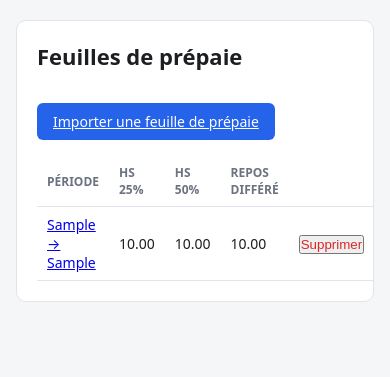
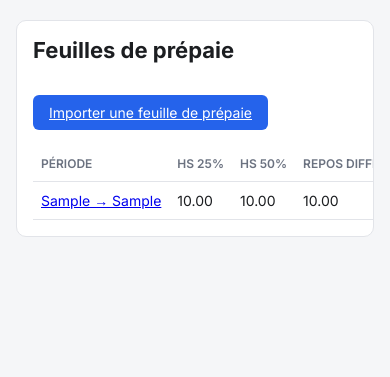
Before and after one commit to thom69170/ordre_de_travail_sauvegarde, a FastAPI app: template web/app/templates/payslips.html in a window 390 px wide. Shown: the top 377 px of the page. Run offline with FastAPI, Linux system fonts and the light colour scheme; the template is opened without the code that fills it: most values are stand-ins (such as "Sample title", 1, 10 or a date in 2020); parts of the project's set-up code (start-up, migrations or seed data) failed here and were passed over; some libraries are stand-ins or nearby versions.

Commit message:
Corrige l'affichage mobile (police forcée, nav repliable, tableaux scrollables)
La police "system-ui" héritait du réglage de police du téléphone (ex: police
manuscrite sur certains Android/MIUI) au lieu d'un rendu cohérent. Charge
Inter via Google Fonts à la place. Le menu devient un menu hamburger sous
640px, et les tableaux larges (historique, stats) défilent horizontalement
au lieu de faire déborder/wrapper le texte.

Co-Authored-By: Claude Sonnet 5 <noreply@anthropic.com>

```diff
--- a/web/app/static/style.css
+++ b/web/app/static/style.css
@@ -15,34 +15,75 @@
 
 body {
   margin: 0;
-  font-family: system-ui, -apple-system, "Segoe UI", Roboto, sans-serif;
+  /* Police explicite (Inter, chargée via Google Fonts) : "system-ui" hérite sinon de la police
+     choisie par l'utilisateur dans les réglages de son téléphone (ex: police "manuscrite" sur
+     certains Android/MIUI), ce qui rend l'appli illisible sans qu'on puisse le prévoir. */
+  font-family: 'Inter', Arial, Helvetica, sans-serif;
   background: var(--bg);
   color: var(--text);
+  -webkit-text-size-adjust: 100%;
 }
 
 nav {
+  background: var(--card);
+  border-bottom: 1px solid var(--border);
+}
+
+.nav-top {
+  display: flex;
+  align-items: center;
+  justify-content: space-between;
+  padding: 12px 16px;
+}
+
+.nav-toggle {
+  display: none;
+  border: 1px solid var(--border);
+  background: transparent;
+  border-radius: 6px;
+  font-size: 18px;
+  padding: 4px 10px;
+  cursor: pointer;
+}
+
+.nav-links {
   display: flex;
   align-items: center;
   gap: 4px;
-  padding: 10px 16px;
-  background: var(--card);
-  border-bottom: 1px solid var(--border);
+  padding: 0 16px 10px;
   flex-wrap: wrap;
 }
 
-nav .brand { font-weight: 700; margin-right: 16px; }
+nav .brand { font-weight: 700; }
 nav a, nav button {
   color: var(--text);
   text-decoration: none;
-  padding: 8px 12px;
+  padding: 10px 12px;
   border-radius: 6px;
   font-size: 14px;
   border: none;
   background: transparent;
   cursor: pointer;
+  font-family: inherit;
 }
 nav a:hover, nav button:hover { background: var(--bg); }
 nav .spacer { flex: 1; }
+nav .nav-email { padding: 10px 4px; }
+
+@media (max-width: 640px) {
+  .nav-toggle { display: block; }
+  .nav-links {
+    display: none;
+    flex-direction: column;
+    align-items: stretch;
+    padding: 4px 8px 12px;
+  }
+  .nav-links.open { display: flex; }
+  .nav-links a, .nav-links button { text-align: left; padding: 12px; }
+  .nav-links .spacer { display: none; }
+  .nav-links form { width: 100%; }
+  .nav-links form button { width: 100%; text-align: left; }
+}
 
 main { max-width: 960px; margin: 0 auto; padding: 20px 16px 60px; }
 
@@ -85,10 +126,20 @@ textarea { min-height: 100px; font-family: ui-monospace, monospace; }
 .btn.danger { background: var(--danger); }
 .btn.secondary { background: transparent; color: var(--accent); border: 1px solid var(--accent); }
 
+table.kv td:first-child { white-space: normal; }
+table.kv td:last-child { white-space: nowrap; text-align: right; }
+
+.table-scroll { overflow-x: auto; margin: 0 -20px; padding: 0 20px; }
 table { width: 100%; border-collapse: collapse; font-size: 14px; }
-th, td { text-align: left; padding: 8px 10px; border-bottom: 1px solid var(--border); }
+th, td { text-align: left; padding: 8px 10px; border-bottom: 1px solid var(--border); white-space: nowrap; }
 th { color: var(--muted); font-weight: 600; font-size: 12px; text-transform: uppercase; }
 tr.last-minute { background: #fef3c7; }
+
+@media (max-width: 640px) {
+  .card { padding: 16px; }
+  .table-scroll { margin: 0 -16px; padding: 0 16px; }
+  td, th { padding: 10px 8px; }
+}
 
 .error { color: var(--danger); font-size: 14px; margin-top: 8px; }
 .muted { color: var(--muted); font-size: 13px; }
@@ -106,3 +157,16 @@ tr.last-minute { background: #fef3c7; }
 .stat-tile .label { font-size: 12px; color: var(--muted); margin-top: 4px; }
 
 .actions-row { display: flex; gap: 8px; margin-top: 16px; }
+
+.row-actions { display: flex; align-items: center; gap: 14px; }
+.row-actions form { margin: 0; }
+.link-danger {
+  color: var(--danger);
+  background: none;
+  border: none;
+  padding: 0;
+  font-size: 14px;
+  font-family: inherit;
+  cursor: pointer;
+  text-decoration: underline;
+}
--- a/web/app/templates/base.html
+++ b/web/app/templates/base.html
@@ -4,21 +4,29 @@
   <meta charset="utf-8">
   <meta name="viewport" content="width=device-width, initial-scale=1">
   <title>{% block title %}Ordre de travail{% endblock %}</title>
+  <link rel="preconnect" href="https://fonts.googleapis.com">
+  <link rel="preconnect" href="https://fonts.gstatic.com" crossorigin>
+  <link href="https://fonts.googleapis.com/css2?family=Inter:wght@400;500;600;700&display=swap" rel="stylesheet">
   <link rel="stylesheet" href="/static/style.css">
 </head>
 <body>
   {% if user %}
   <nav>
+    <div class="nav-top">
       <span class="brand">Ordre de travail</span>
+      <button class="nav-toggle" type="button" aria-label="Menu" onclick="document.querySelector('.nav-links').classList.toggle('open')">☰</button>
+    </div>
+    <div class="nav-links">
       <a href="/import">Importer</a>
       <a href="/history">Historique</a>
       <a href="/stats">Statistiques</a>
       <a href="/payslips">Feuilles de prépaie</a>
       <span class="spacer"></span>
-    <span class="muted">{{ user.email }}</span>
+      <span class="muted nav-email">{{ user.email }}</span>
       <form method="post" action="/logout" style="margin:0;">
         <button type="submit">Déconnexion</button>
       </form>
+    </div>
   </nav>
   {% endif %}
   <main>
--- a/web/app/templates/import.html
+++ b/web/app/templates/import.html
@@ -15,7 +15,7 @@
 {% if pending %}
 <div class="card">
   <h2>Imports en cours / à vérifier</h2>
-  <table>
+  <table class="kv">
     <tbody>
       {% for job in pending %}
       <tr>
--- a/web/app/templates/payslip_detail.html
+++ b/web/app/templates/payslip_detail.html
@@ -14,7 +14,7 @@
 
 <div class="card">
   <h2>Récapitulatif mensuel (tous les compteurs)</h2>
-  <table>
+  <table class="kv">
     <tbody>
       {% for label, value in details.recap.items() %}
       <tr><td>{{ label }}</td><td>{{ value }}</td></tr>
@@ -25,7 +25,7 @@
 
 <div class="card">
   <h2>Compteurs cumulés</h2>
-  <table>
+  <table class="kv">
     <tbody>
       {% for label, value in details.compteurs.items() %}
       <tr><td>{{ label }}</td><td>{{ value }}</td></tr>
--- a/web/app/templates/payslips.html
+++ b/web/app/templates/payslips.html
@@ -7,6 +7,7 @@
   {% if not payslips %}
   <p class="muted" style="margin-top:16px;">Aucune feuille de prépaie enregistrée.</p>
   {% else %}
+  <div class="table-scroll">
   <table style="margin-top:16px;">
     <thead><tr><th>Période</th><th>HS 25%</th><th>HS 50%</th><th>Repos différé</th><th></th></tr></thead>
     <tbody>
@@ -17,14 +18,15 @@
         <td>{{ "%.2f"|format(p.hs_50) }}</td>
         <td>{{ "%.2f"|format(p.repos_differe) }}</td>
         <td>
-          <form method="post" action="/payslips/{{ p.id }}/delete" style="display:inline;" onsubmit="return confirm('Supprimer ?');">
-            <button type="submit" style="color:#dc2626;padding:0;">Supprimer</button>
+          <form method="post" action="/payslips/{{ p.id }}/delete" onsubmit="return confirm('Supprimer ?');">
+            <button type="submit" class="link-danger">Supprimer</button>
           </form>
         </td>
       </tr>
       {% endfor %}
     </tbody>
   </table>
+  </div>
   {% endif %}
 </div>
 {% endblock %}
```
Also changed, not shown: web/app/templates/history.html (+5 -4 lines), web/app/templates/stats.html (+7 -1 lines). Lines whose indentation alone changed are shown as unchanged.
